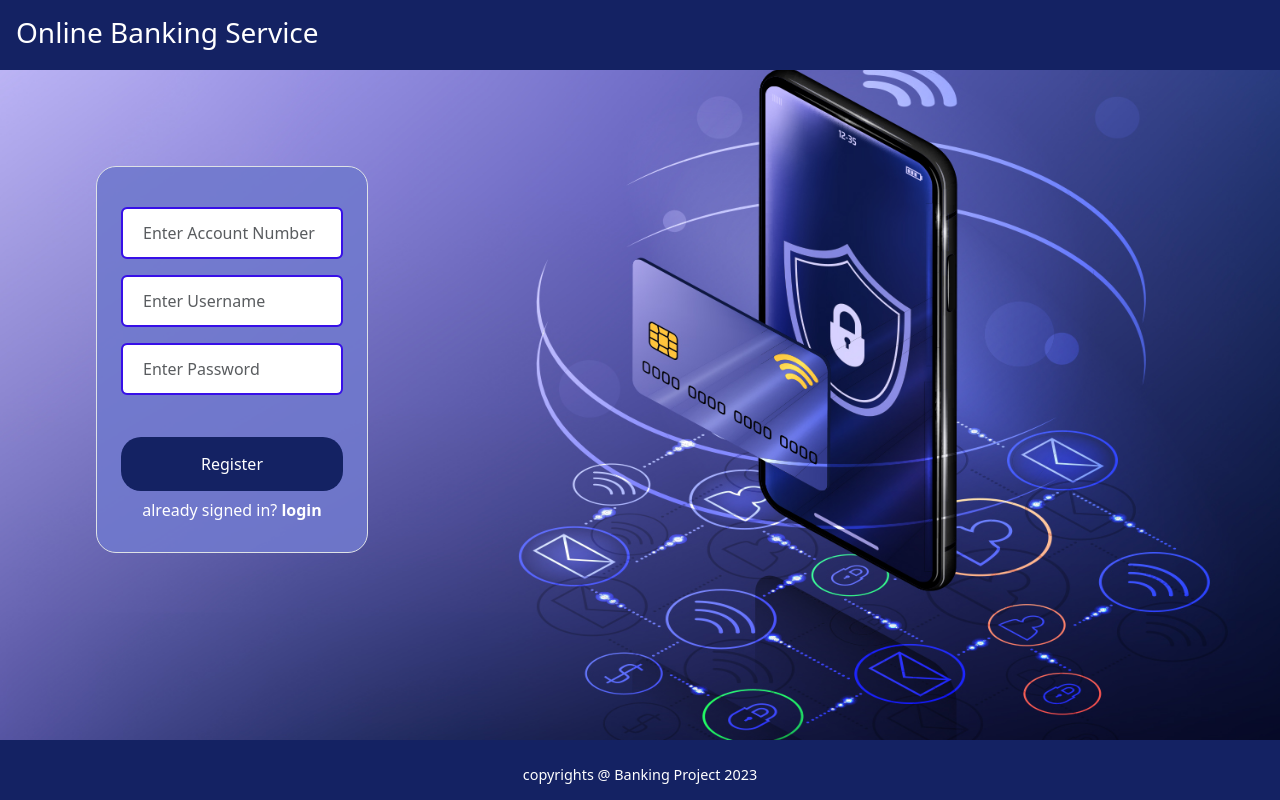
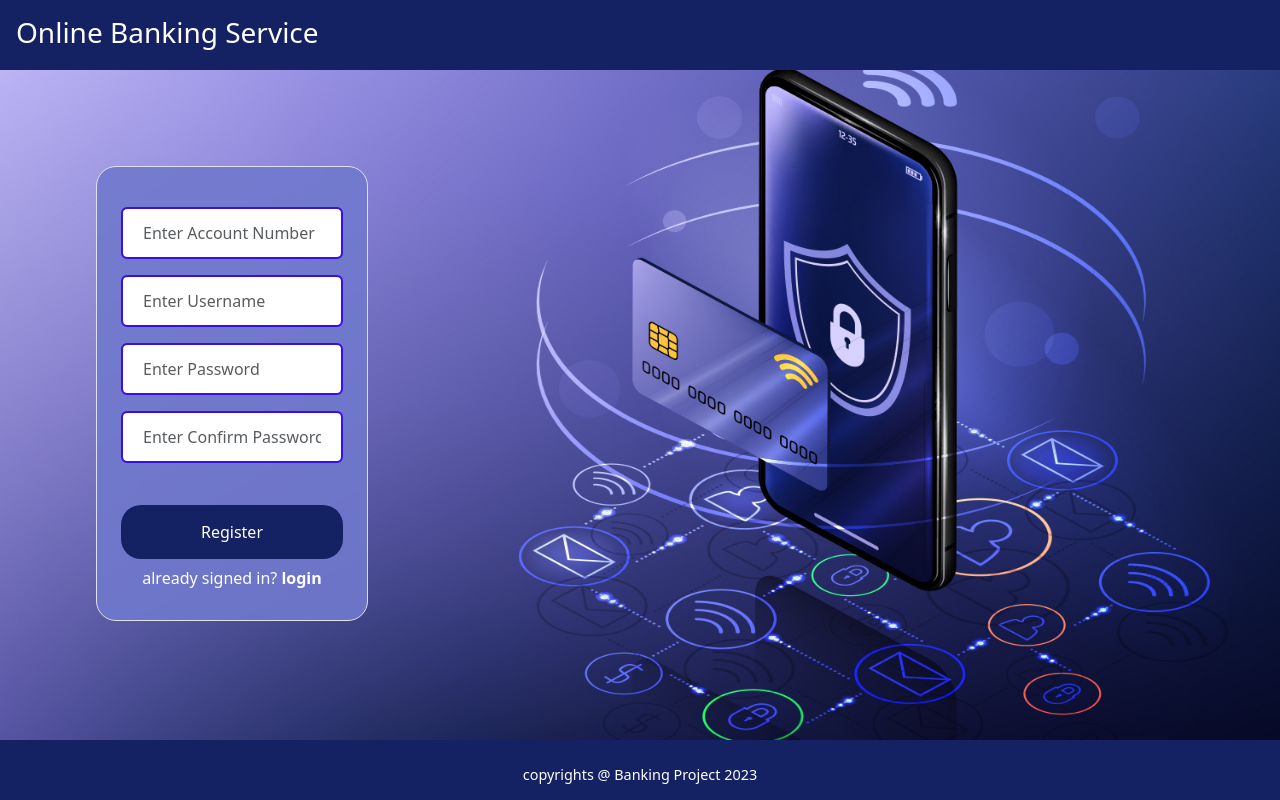
Before and after one commit to SherinShaju46/bank, an Angular app: page /register in a window 1280 px wide. Built offline with nearby package versions, Linux system fonts and the light colour scheme.

Commit message:
template driven to reactive form

```diff
--- a/src/app/app.module.ts
+++ b/src/app/app.module.ts
@@ -4,7 +4,7 @@ import { BrowserModule } from '@angular/platform-browser';
 import { AppRoutingModule } from './app-routing.module';
 import { AppComponent } from './app.component';
 import { LoginComponent } from './login/login.component';
-import { FormsModule } from '@angular/forms';
+import { FormsModule, ReactiveFormsModule } from '@angular/forms';
 import { RegisterComponent } from './register/register.component';
 import { HomeComponent } from './home/home.component';
 //root module
@@ -19,6 +19,7 @@ import { HomeComponent } from './home/home.component';
     BrowserModule,
     AppRoutingModule,
     FormsModule,
+    ReactiveFormsModule,
   ],
   providers: [],
   bootstrap: [AppComponent]
--- a/src/app/register/register.component.html
+++ b/src/app/register/register.component.html
@@ -1,13 +1,16 @@
 <div class="w-50 p-5">
-  <form (ngSubmit)="register()" class="container w-50 p-3 mt-5 ms-5 text-center border col-sm-8"
+  <!-- reactive form -->
+  <form [formGroup]="registerForm" (ngSubmit)="register()" class="container w-50 p-3 mt-5 ms-5 text-center border col-sm-8"
     style="background-color: #7079cee6; border-radius: 20px;">
     <div class="mt-2 p-2">
       <input type="text" placeholder="Enter Account Number" id="a1" name="accno" required class="form-control"
-        [(ngModel)]="acno" />
+        formControlName="acno" />
       <input type="text" placeholder="Enter Username" id="u1" name="uname" required class="form-control"
-        [(ngModel)]="uname" />
+      formControlName="uname" />
       <input type="password" placeholder="Enter Password" id="p1" name="password" required class="form-control"
-        [(ngModel)]="psw" />
+      formControlName="psw" />
+      <input type="password" placeholder="Enter Confirm Password" id="p2" name="cpassword" required class="form-control"
+      formControlName="cpsw" />
     </div>
     <div class="mt-2 p-2 text-center text-white">
       <button type="submit" style="background-color: #142263; border-radius: 20px;">Register</button>
@@ -15,3 +18,20 @@
     </div>
   </form>
 </div>
+
+<!-- template driven form -->
+<!-- <form (ngSubmit)="register()" class="container w-50 p-3 mt-5 ms-5 text-center border col-sm-8"
+style="background-color: #7079cee6; border-radius: 20px;">
+<div class="mt-2 p-2">
+  <input type="text" placeholder="Enter Account Number" id="a1" name="accno" required class="form-control"
+    [(ngModel)]="acno" />
+  <input type="text" placeholder="Enter Username" id="u1" name="uname" required class="form-control"
+    [(ngModel)]="uname" />
+  <input type="password" placeholder="Enter Password" id="p1" name="password" required class="form-control"
+    [(ngModel)]="psw" />
+</div>
+<div class="mt-2 p-2 text-center text-white">
+  <button type="submit" style="background-color: #142263; border-radius: 20px;">Register</button>
+  <h6>already signed in? <strong routerLink="" class="text-white">login</strong></h6>
+</div>
+</form> -->
--- a/src/app/register/register.component.ts
+++ b/src/app/register/register.component.ts
@@ -1,4 +1,5 @@
 import { Component } from '@angular/core';
+import { FormBuilder } from '@angular/forms';
 import { Router } from '@angular/router';
 
 @Component({
@@ -8,15 +9,31 @@ import { Router } from '@angular/router';
 })
 
 export class RegisterComponent {
-  acno: any;
-  uname: any;
-  psw: any;
-  constructor(private route: Router) { }
+  // acno: any;
+  // uname: any;
+  // psw: any;
+  constructor(private route: Router, private fb: FormBuilder) { }
+
+  //forms model
+  registerForm = this.fb.group({
+    acno: [''],
+    uname: [''],
+    psw: [''],
+    cpsw: [''],
+  })
 
   register() {
     this.route.navigateByUrl("home")
-    console.log(this.acno, this.uname, this.psw);
+    // console.log(this.acno, this.uname, this.psw);
+    console.log(this.registerForm.value.uname);
     alert("register works")
+
+    //to store data of registerForm
+    var modelPath= this.registerForm.value;
+    console.log(modelPath.acno);
+    console.log(modelPath.uname);
+    console.log(modelPath.psw);
+    console.log(modelPath.cpsw);
   }
 }
 
--- a/src/app/service/data.service.ts
+++ b/src/app/service/data.service.ts
@@ -5,8 +5,8 @@ import { Injectable } from '@angular/core';
 })
 export class DataService {
   constructor() { }
-  //register api
+  //register api -- post
 
-  //login api
+  //login api -- get
 
 }
```
Also changed, not shown: src/app/login/login.component.html (+26 -0 lines).
